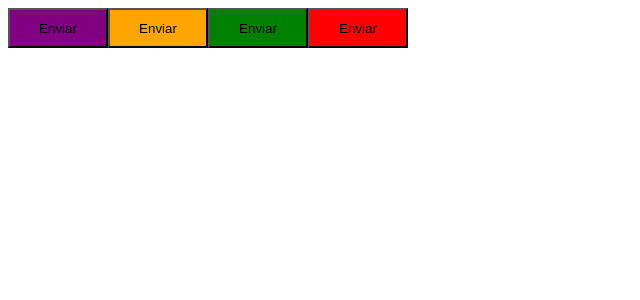
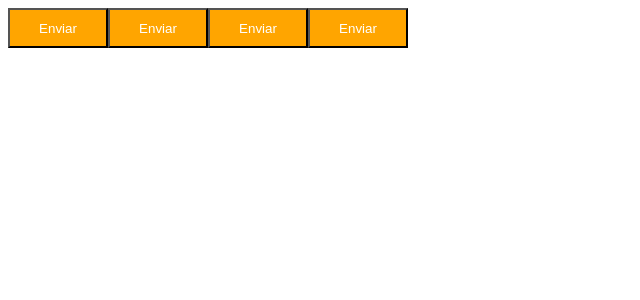
Before and after one commit to VitorCruz78/01-ignite-timer, a React (Vite) app: page / in a window 1280 px wide. Shown: the top 300 px of the page, without its empty margins (0-640 px from the left). Built offline with nearby package versions, Linux system fonts and the light colour scheme.

Commit message:
correção styled components e criação de themeDefault

```diff
--- a/package.json
+++ b/package.json
@@ -12,7 +12,8 @@
   "dependencies": {
     "@types/styled-components": "^5.1.29",
     "react": "^18.2.0",
-    "react-dom": "^18.2.0"
+    "react-dom": "^18.2.0",
+    "styled-components": "^6.1.0"
   },
   "devDependencies": {
     "@types/react": "^18.2.15",
--- a/src/App.tsx
+++ b/src/App.tsx
@@ -1,12 +1,14 @@
 import { Button } from "./components/Button";
+import { ThemeProvider } from "styled-components";
+import { defaultTheme } from "./styles/Themes/default";
 
 export function App() {
   return (
-    <>
+    <ThemeProvider theme={defaultTheme}>
       <Button variant="primary" />
       <Button variant="secondary" />
       <Button variant="success" />
       <Button variant="danger" />
-    </>
+    </ThemeProvider>
   )
 }
--- a/src/components/Button.styles.ts
+++ b/src/components/Button.styles.ts
@@ -17,7 +17,6 @@
     width: 100px;
     height: 40px;
 
-    ${props => {
-        return css`background-color: ${buttonVariants[props.variant]}`
-    }}
+    background-color: ${props => props.theme.secondary};
+    color: ${props => props.theme.white}
 `
--- /dev/null
+++ b/src/styles/Themes/default.ts
@@ -0,0 +1,5 @@
+export const defaultTheme = {
+    primary: 'purple',
+    secondary: 'orange',
+    white: 'white'
+}
```
Also changed, not shown: .eslintrc.cjs (deleted), 1 other file (tests, documents, lock files or other folders).
